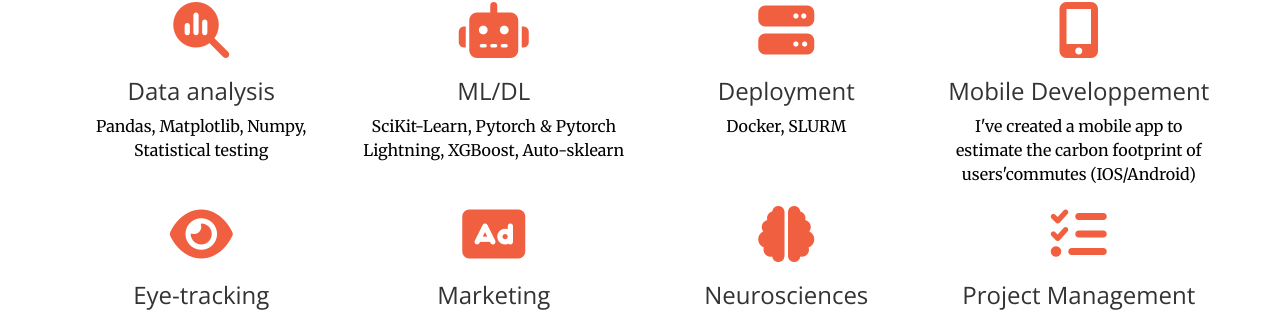
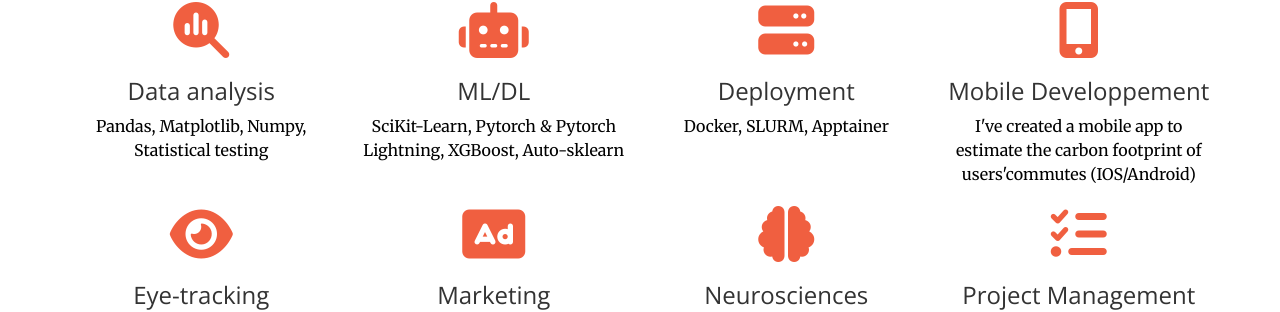
Before and after one commit to Thomas-Chambon/Thomas-Chambon.github.io, a Jekyll site: the page built from index.markdown, in a window 1280 px wide and 900 px high, scrolled down 950 px. Shown: the part 144-456 px from the top of the window. Built offline with Jekyll 4.4.1, drawn with Linux system fonts in a browser that asks for light colours.

Commit message:
Add Apptainer skill

```diff
--- a/_includes/skills.html
+++ b/_includes/skills.html
@@ -27,7 +27,7 @@
                 <div class="service-box">
                     <i class="fa-solid fa-4x fa-solid fa-server wow bounceIn text-primary" data-wow-delay=".2s"></i>
                     <h3>Deployment</h3>
-                    <p class="text-muted">Docker, SLURM</p>
+                    <p class="text-muted">Docker, SLURM, Apptainer</p>
                 </div>
             </div>
             <div class="col-lg-3 col-md-6 text-center">
```
